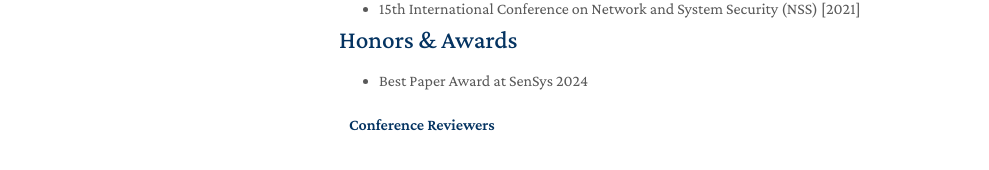
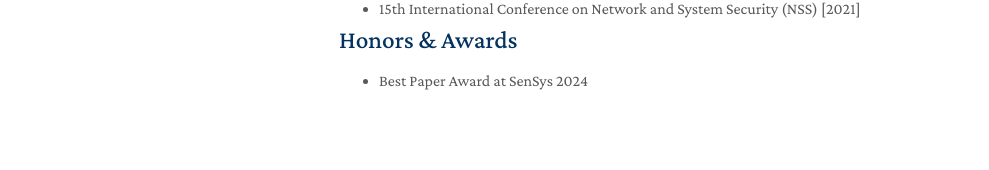
Before and after one commit to hwang620/hwang620.github.io, a Jekyll site: the page built from index.md, in a window 1280 px wide and 900 px high, scrolled down 675 px. Shown: the part 689-859 px from the top of the window, without its empty margins (131-1120 px from the left). Built offline with Jekyll 4.4.1, drawn with Linux system fonts in a browser that asks for light colours; a style sheet for code colours, icons or effects is not loaded; our own code applies the rules of GitHub Pages for plain Markdown files.

Commit message:
update honors

```diff
--- a/_includes/honors.md
+++ b/_includes/honors.md
@@ -1,6 +1,3 @@
 ## Honors & Awards
 
 - Best Paper Award at SenSys 2024
-
-
-<h4 style="margin:0 10px 0;">Conference Reviewers</h4>
```
Also changed, not shown: _includes/services.md (line endings or trailing spaces).
